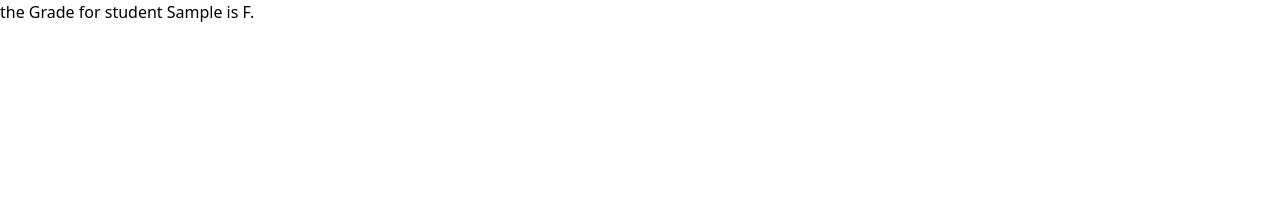
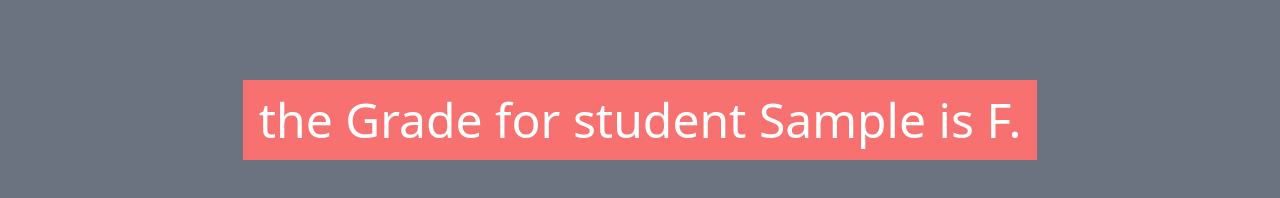
Before and after one commit to asadkhan-cc/tailwind, a website: page index.html in a window 1280 px wide. Both pictures are taken after typing "Sample", "5", "5", "5", "5", "5" into the empty fields and a click on the input "Submit". Drawn offline with nearby package versions, Linux system fonts and the light colour scheme.

Commit message:
added validator and h1 bug fix

```diff
--- a/index.html
+++ b/index.html
@@ -9,10 +9,11 @@
     <link rel="stylesheet" href="form.css" />
     <script src="https://cdn.tailwindcss.com"></script>
   </head>
-  <body>
+  <body class="bg-gray-500 ">
+    <article class=" flex flex-row justify-center items-center content-center">
       <section
         id="form_parent"
-      class="block p-10 rounded-lg shadow-lg bg-white max-w-md mr-7"
+        class="flex-auto   p-10 rounded-lg shadow-lg bg-white max-w-md mr-7"
       >
         <!-- onsubmit="formSubmitHandeler()" -->
         <!-- onsubmit="formSubmitHandeler()" -->
@@ -44,8 +45,9 @@
         </form>
       </section>
       <section>
-      <h1 id="answer">.</h1>
+        <h1 id="answer" class="my-20 p-4 text-white text-5xl bg-red-400"></h1>
       </section>
       <script src="marksheet.js"></script>
+    </article>
   </body>
 </html>
--- a/marksheet.js
+++ b/marksheet.js
@@ -8,11 +8,9 @@ function logSubmit(event) {
   console.log(event.target[1].value);
   let totalMarks = 500;
   let Arr = event.target;
-
-  //   for (var i in event.target) {
-
-  //   }
-  let totalMarksObtain =  totalMarksObtainFunc(Arr);
+    // Validator(Arr);
+if(Validator(Arr)){
+  let totalMarksObtain = totalMarksObtainFunc(Arr);
   console.log(totalMarksObtain, "after obtain function");
 
   let perc = totalMarksObtain / totalMarks;
@@ -58,8 +56,8 @@ function logSubmit(event) {
   let form = document.getElementById("form_parent");
   form.style.display = "none";
 
-  let nDiv = document.createElement("div");
-  let nHead = document.createElement("h1");
+//   let nDiv = document.createElement("div");
+//   let nHead = document.createElement("h1");
 
   //   nDiv.appendChild(nHead);
   var ans = document.getElementById("answer");
@@ -68,9 +66,13 @@ function logSubmit(event) {
   console.log(logPercAndGrade);
   ans.innerHTML =
     "the Grade for student " + event.target[0].value + " is " + grade + ".";
+bAns.style.display = "";
+
+}
+
 }
 let totalMarksObtainFunc = (Array) => {
-    let totalMarksObtain  = 0;
+  let totalMarksObtain = 0;
   for (let i = 1; i <= 5; i++) {
     if (
       Array[i].value != null &&
@@ -93,5 +95,23 @@ let totalMarksObtainFunc = (Array) => {
   return totalMarksObtain;
 };
 
+let Validator = (Array) => {
+  if (Array[0].value == "") {
+    alert("addstudent name");
+    return;
+  }
+  for (let i = 1; i <= 5; i++) {
+    if (Array[i].value == "") {
+      alert("add marks in " + Array[i].name);
+      return
+    } else if (Number(Array[i].value > 100)) {
+      alert("Marks should be less than 100");
+        return
+    }
+  }return true;
+};
+
 const form = document.getElementById("form");
 form.addEventListener("submit", logSubmit);
+let bAns = document.getElementById("answer");
+bAns.style.display = "none";
```
Lines whose indentation alone changed are shown as unchanged.
